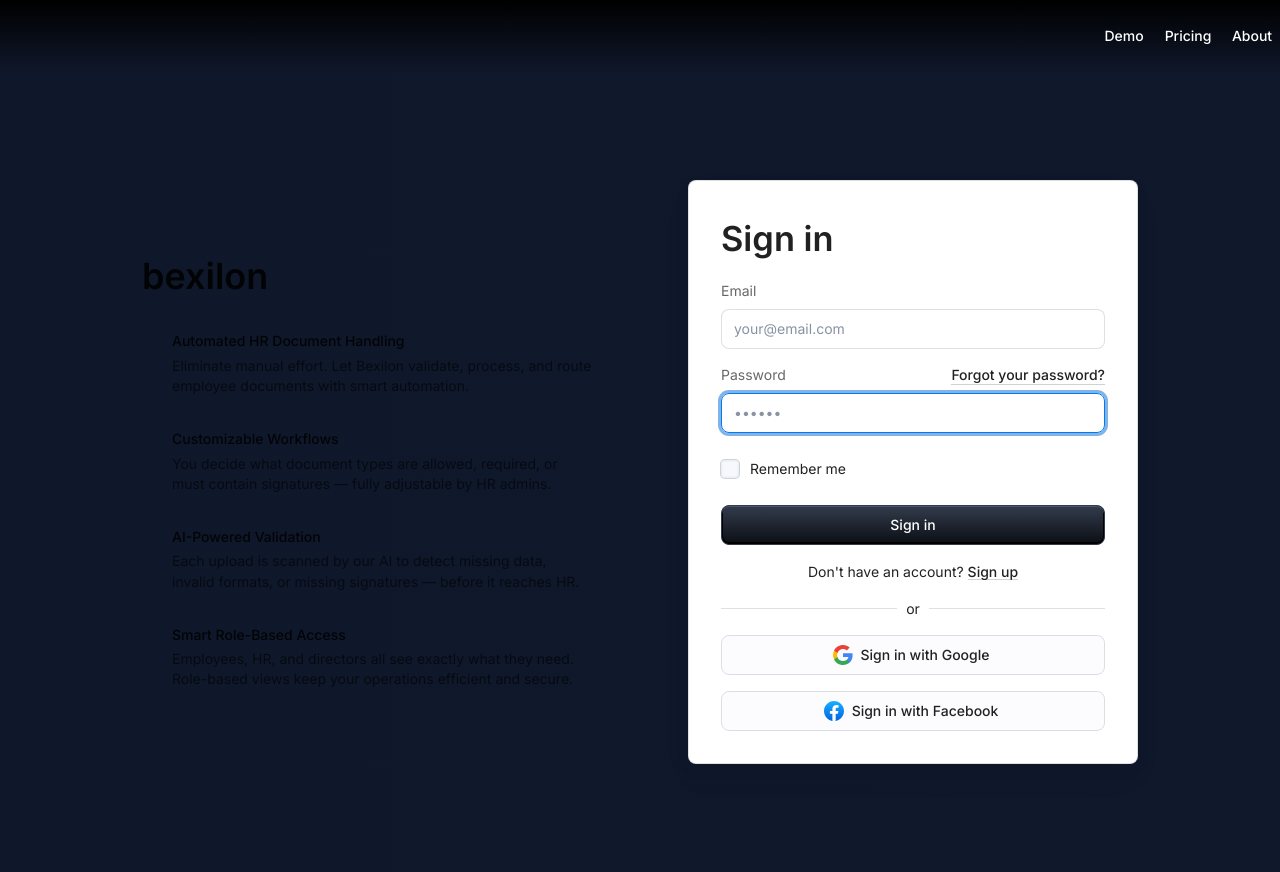
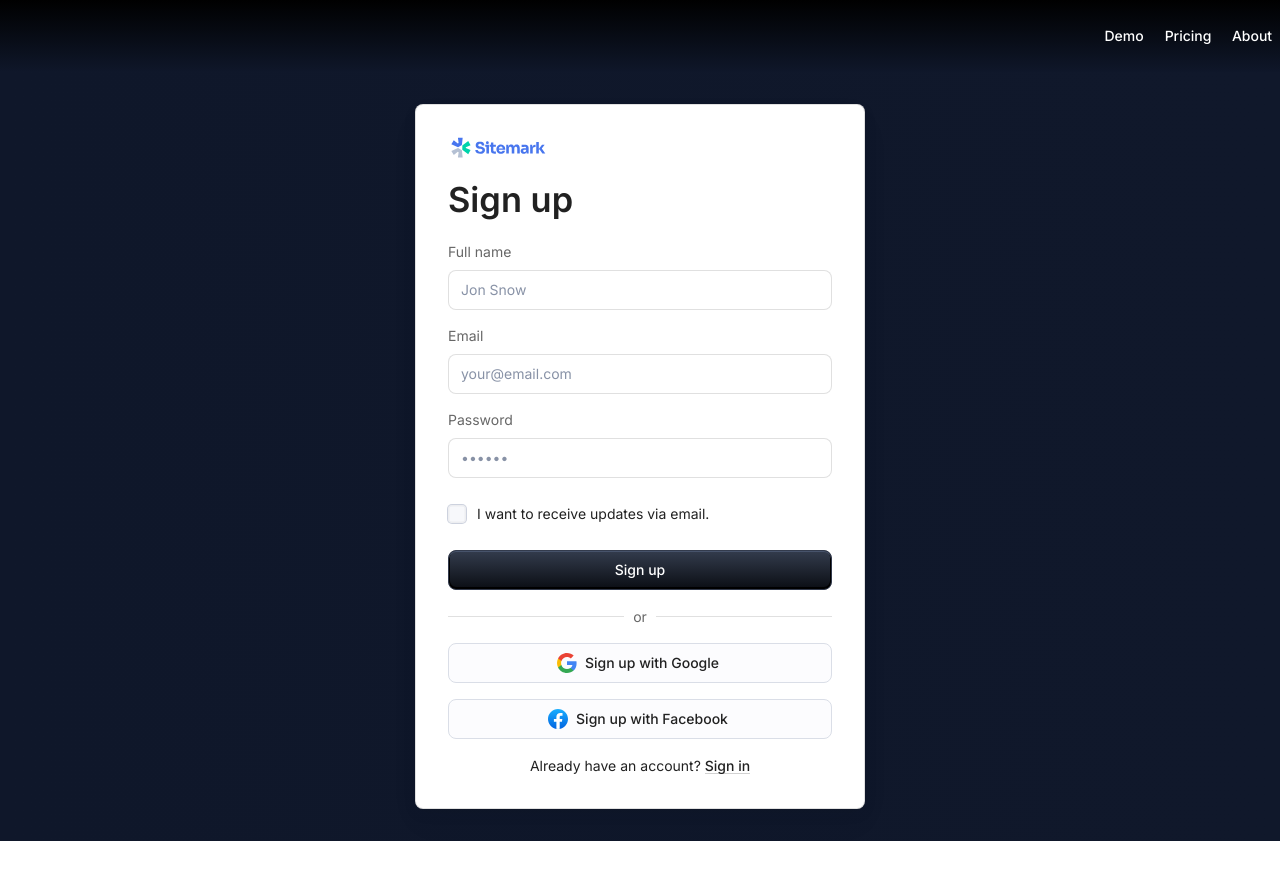
Before and after one commit to patrikbenczik15/bexilonHR, a React (Vite) app: page / in a window 1280 px wide. Shown: the top 872 px of the page. After the commit the page ends 841 px from the top, so only its background shows below. Built offline with nearby package versions, Linux system fonts and the light colour scheme; some icons are missing.

Commit message:
slight changes in directory

```diff
--- a/src/App.tsx
+++ b/src/App.tsx
@@ -6,7 +6,7 @@ import "./App.css";
 const App = () => {
   return (
     <>
-    <SignIn/>
+    <SignUp/>
     </>
   )
 }
--- a/src/components/SignIn/SignInCard.tsx
+++ b/src/components/SignIn/SignInCard.tsx
@@ -12,7 +12,7 @@ import TextField from '@mui/material/TextField';
 import Typography from '@mui/material/Typography';
 import { styled } from '@mui/material/styles';
 import ForgotPassword from './ForgotPassword';
-import { GoogleIcon, FacebookIcon, SitemarkIcon } from './CustomIcons';
+import { GoogleIcon, FacebookIcon, SitemarkIcon } from '../common/CustomIcons';
 
 const Card = styled(MuiCard)(({ theme }) => ({
   display: 'flex',
--- a/src/components/SignUp/SignUp.tsx
+++ b/src/components/SignUp/SignUp.tsx
@@ -14,7 +14,7 @@ import Stack from '@mui/material/Stack';
 import MuiCard from '@mui/material/Card';
 import { styled } from '@mui/material/styles';
 import AppTheme from '../../theme/AppTheme';
-import { GoogleIcon, FacebookIcon, SitemarkIcon } from '../SignIn/CustomIcons';
+import { GoogleIcon, FacebookIcon, SitemarkIcon } from '../common/CustomIcons';
 import NavBar from '../NavBar';
 
 const Card = styled(MuiCard)(({ theme }) => ({
@@ -38,7 +38,7 @@ const Card = styled(MuiCard)(({ theme }) => ({
 
 const SignUpContainer = styled(Stack)(({ theme }) => ({
     position: 'relative',
-    minHeight: '100vh',
+    minHeight: '60vh',
     padding: theme.spacing(2),
     [theme.breakpoints.up('sm')]: {
       padding: theme.spacing(4),
```
Also changed, not shown: src/components/common/CustomIcons.tsx (renamed from src/components/SignIn/CustomIcons.tsx).
